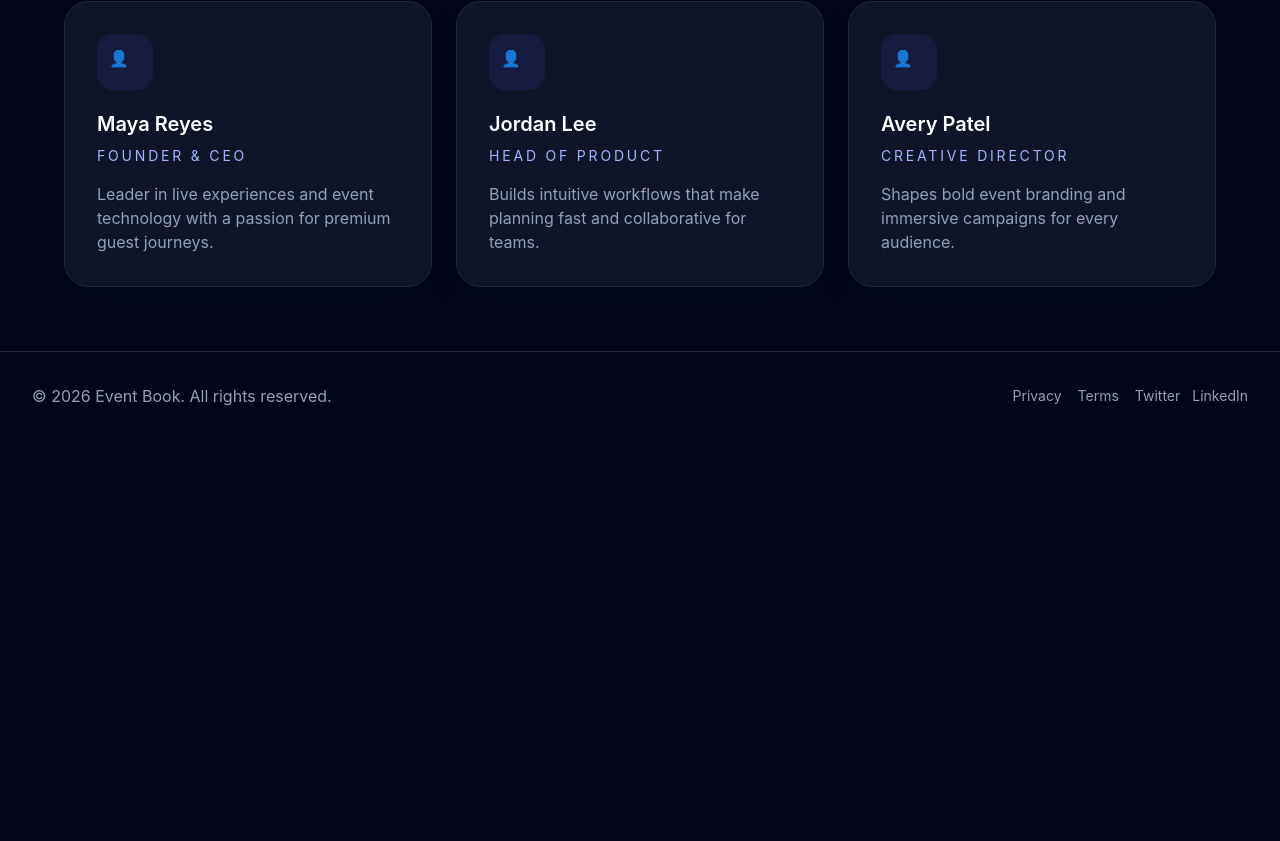
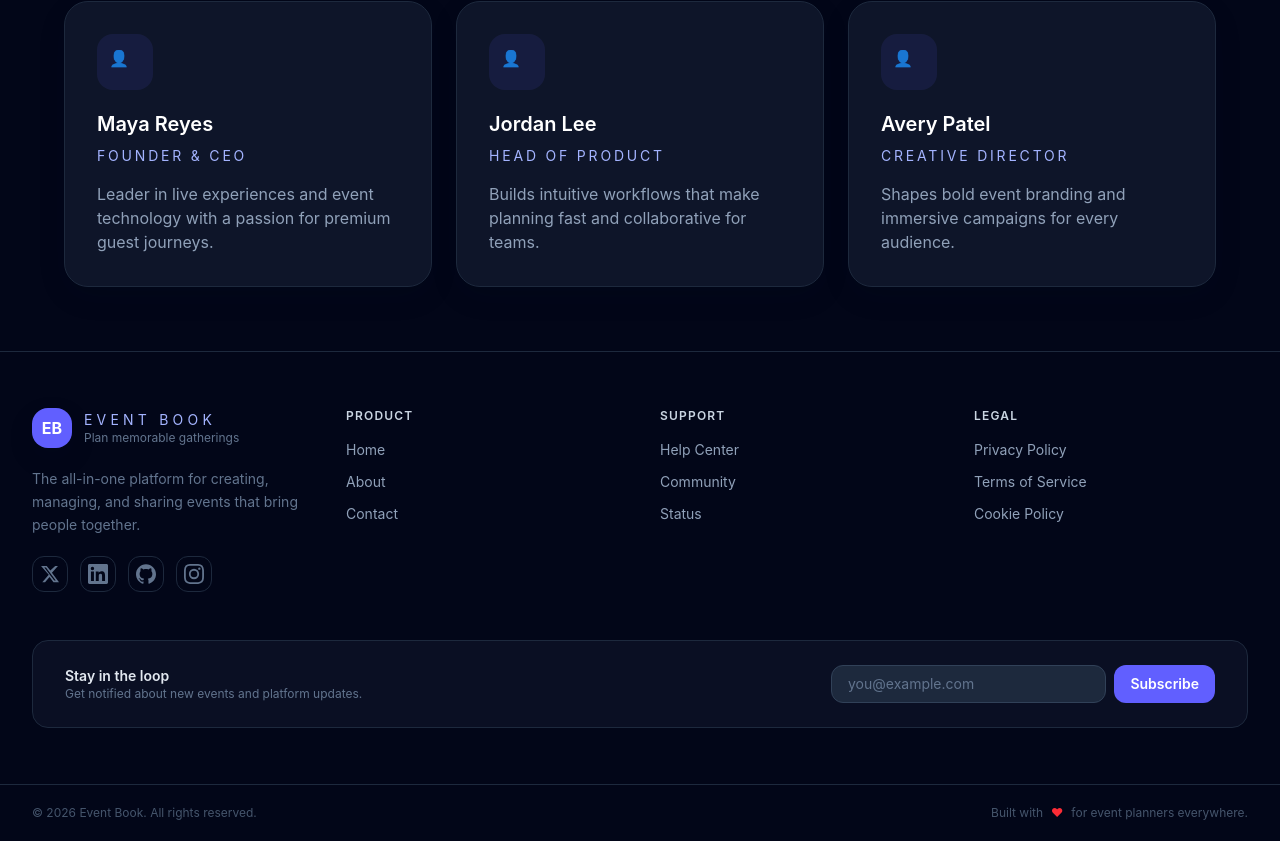
Before and after one commit to Dimitar-Totov/event-book, a React (Vite) app: page /about in a window 1280 px wide. Shown: the part 790-1631 px from the top of the page. Before the commit the page ends 1230 px from the top, so only its background shows below. Built offline with nearby package versions, Linux system fonts and the light colour scheme.

Commit message:
Fix style

```diff
--- a/src/App.tsx
+++ b/src/App.tsx
@@ -1,4 +1,61 @@
 import { Link, NavLink, Outlet } from 'react-router-dom';
+
+const footerLinks = {
+  product: [
+    { label: 'Home', path: '/' },
+    { label: 'About', path: '/about' },
+    { label: 'Contact', path: '/contact' },
+  ],
+  legal: [
+    { label: 'Privacy Policy', path: '#' },
+    { label: 'Terms of Service', path: '#' },
+    { label: 'Cookie Policy', path: '#' },
+  ],
+  support: [
+    { label: 'Help Center', path: '#' },
+    { label: 'Community', path: '#' },
+    { label: 'Status', path: '#' },
+  ],
+};
+
+const socialLinks = [
+  {
+    label: 'Twitter / X',
+    href: '#',
+    icon: (
+      <svg xmlns="http://www.w3.org/2000/svg" viewBox="0 0 24 24" fill="currentColor" className="h-5 w-5">
+        <path d="M18.244 2.25h3.308l-7.227 8.26 8.502 11.24H16.17l-4.714-6.231-5.401 6.231H2.744l7.73-8.835L1.254 2.25H8.08l4.253 5.622 5.911-5.622Zm-1.161 17.52h1.833L7.084 4.126H5.117z" />
+      </svg>
+    ),
+  },
+  {
+    label: 'LinkedIn',
+    href: '#',
+    icon: (
+      <svg xmlns="http://www.w3.org/2000/svg" viewBox="0 0 24 24" fill="currentColor" className="h-5 w-5">
+        <path d="M20.447 20.452h-3.554v-5.569c0-1.328-.027-3.037-1.852-3.037-1.853 0-2.136 1.445-2.136 2.939v5.667H9.351V9h3.414v1.561h.046c.477-.9 1.637-1.85 3.37-1.85 3.601 0 4.267 2.37 4.267 5.455v6.286zM5.337 7.433a2.062 2.062 0 0 1-2.063-2.065 2.064 2.064 0 1 1 2.063 2.065zm1.782 13.019H3.555V9h3.564v11.452zM22.225 0H1.771C.792 0 0 .774 0 1.729v20.542C0 23.227.792 24 1.771 24h20.451C23.2 24 24 23.227 24 22.271V1.729C24 .774 23.2 0 22.222 0h.003z" />
+      </svg>
+    ),
+  },
+  {
+    label: 'GitHub',
+    href: '#',
+    icon: (
+      <svg xmlns="http://www.w3.org/2000/svg" viewBox="0 0 24 24" fill="currentColor" className="h-5 w-5">
+        <path d="M12 .297c-6.63 0-12 5.373-12 12 0 5.303 3.438 9.8 8.205 11.385.6.113.82-.258.82-.577 0-.285-.01-1.04-.015-2.04-3.338.724-4.042-1.61-4.042-1.61C4.422 18.07 3.633 17.7 3.633 17.7c-1.087-.744.084-.729.084-.729 1.205.084 1.838 1.236 1.838 1.236 1.07 1.835 2.809 1.305 3.495.998.108-.776.417-1.305.76-1.605-2.665-.3-5.466-1.332-5.466-5.93 0-1.31.465-2.38 1.235-3.22-.135-.303-.54-1.523.105-3.176 0 0 1.005-.322 3.3 1.23.96-.267 1.98-.399 3-.405 1.02.006 2.04.138 3 .405 2.28-1.552 3.285-1.23 3.285-1.23.645 1.653.24 2.873.12 3.176.765.84 1.23 1.91 1.23 3.22 0 4.61-2.805 5.625-5.475 5.92.42.36.81 1.096.81 2.22 0 1.606-.015 2.896-.015 3.286 0 .315.21.69.825.57C20.565 22.092 24 17.592 24 12.297c0-6.627-5.373-12-12-12" />
+      </svg>
+    ),
+  },
+  {
+    label: 'Instagram',
+    href: '#',
+    icon: (
+      <svg xmlns="http://www.w3.org/2000/svg" viewBox="0 0 24 24" fill="currentColor" className="h-5 w-5">
+        <path d="M12 2.163c3.204 0 3.584.012 4.85.07 3.252.148 4.771 1.691 4.919 4.919.058 1.265.069 1.645.069 4.849 0 3.205-.012 3.584-.069 4.849-.149 3.225-1.664 4.771-4.919 4.919-1.266.058-1.644.07-4.85.07-3.204 0-3.584-.012-4.849-.07-3.26-.149-4.771-1.699-4.919-4.92-.058-1.265-.07-1.644-.07-4.849 0-3.204.013-3.583.07-4.849.149-3.227 1.664-4.771 4.919-4.919 1.266-.057 1.645-.069 4.849-.069zM12 0C8.741 0 8.333.014 7.053.072 2.695.272.273 2.69.073 7.052.014 8.333 0 8.741 0 12c0 3.259.014 3.668.072 4.948.2 4.358 2.618 6.78 6.98 6.98C8.333 23.986 8.741 24 12 24c3.259 0 3.668-.014 4.948-.072 4.354-.2 6.782-2.618 6.979-6.98.059-1.28.073-1.689.073-4.948 0-3.259-.014-3.667-.072-4.947-.196-4.354-2.617-6.78-6.979-6.98C15.668.014 15.259 0 12 0zm0 5.838a6.162 6.162 0 1 0 0 12.324 6.162 6.162 0 0 0 0-12.324zM12 16a4 4 0 1 1 0-8 4 4 0 0 1 0 8zm6.406-11.845a1.44 1.44 0 1 0 0 2.881 1.44 1.44 0 0 0 0-2.881z" />
+      </svg>
+    ),
+  },
+];
 
 const navItems = [
   { label: 'Home', path: '/' },
@@ -44,18 +101,119 @@ function App() {
         <Outlet />
       </main>
 
-      <footer className="border-t border-slate-800 bg-slate-950/95 px-6 py-8 text-slate-400 sm:px-8">
-        <div className="mx-auto flex max-w-7xl flex-col gap-6 md:flex-row md:items-center md:justify-between">
-          <p>© 2026 Event Book. All rights reserved.</p>
-          <div className="flex flex-wrap items-center gap-4 text-sm">
-            <a href="#" className="transition hover:text-white">Privacy</a>
-            <a href="#" className="transition hover:text-white">Terms</a>
-            <div className="flex items-center gap-3">
-              <span className="sr-only">Twitter</span>
-              <a href="#" className="transition hover:text-white">Twitter</a>
-              <span className="sr-only">LinkedIn</span>
-              <a href="#" className="transition hover:text-white">LinkedIn</a>
+      <footer className="border-t border-slate-800 bg-slate-950 text-slate-400">
+        {/* Main footer content */}
+        <div className="mx-auto max-w-7xl px-6 py-14 sm:px-8">
+          <div className="grid grid-cols-1 gap-10 sm:grid-cols-2 lg:grid-cols-4">
+
+            {/* Brand column */}
+            <div className="flex flex-col gap-5">
+              <Link to="/" className="flex items-center gap-3 text-current no-underline">
+                <div className="flex h-10 w-10 items-center justify-center rounded-2xl bg-indigo-500 text-base font-bold text-white shadow-soft">
+                  EB
+                </div>
+                <div>
+                  <p className="text-sm uppercase tracking-[0.3em] text-indigo-300">Event Book</p>
+                  <p className="text-xs text-slate-500">Plan memorable gatherings</p>
+                </div>
+              </Link>
+              <p className="text-sm leading-relaxed text-slate-500">
+                The all-in-one platform for creating, managing, and sharing events that bring people together.
+              </p>
+              {/* Social icons */}
+              <div className="flex items-center gap-3">
+                {socialLinks.map(({ label, href, icon }) => (
+                  <a
+                    key={label}
+                    href={href}
+                    aria-label={label}
+                    className="flex h-9 w-9 items-center justify-center rounded-xl border border-slate-800 text-slate-500 transition hover:border-indigo-500 hover:text-indigo-400"
+                  >
+                    {icon}
+                  </a>
+                ))}
+              </div>
             </div>
+
+            {/* Product links */}
+            <div>
+              <h3 className="mb-4 text-xs font-semibold uppercase tracking-widest text-slate-300">Product</h3>
+              <ul className="flex flex-col gap-3 text-sm">
+                {footerLinks.product.map(({ label, path }) => (
+                  <li key={label}>
+                    <Link to={path} className="transition hover:text-white">
+                      {label}
+                    </Link>
+                  </li>
+                ))}
+              </ul>
+            </div>
+
+            {/* Support links */}
+            <div>
+              <h3 className="mb-4 text-xs font-semibold uppercase tracking-widest text-slate-300">Support</h3>
+              <ul className="flex flex-col gap-3 text-sm">
+                {footerLinks.support.map(({ label, path }) => (
+                  <li key={label}>
+                    <a href={path} className="transition hover:text-white">
+                      {label}
+                    </a>
+                  </li>
+                ))}
+              </ul>
+            </div>
+
+            {/* Legal links */}
+            <div>
+              <h3 className="mb-4 text-xs font-semibold uppercase tracking-widest text-slate-300">Legal</h3>
+              <ul className="flex flex-col gap-3 text-sm">
+                {footerLinks.legal.map(({ label, path }) => (
+                  <li key={label}>
+                    <a href={path} className="transition hover:text-white">
+                      {label}
+                    </a>
+                  </li>
+                ))}
+              </ul>
+            </div>
+          </div>
+
+          {/* Newsletter strip */}
+          <div className="mt-12 rounded-2xl border border-slate-800 bg-slate-900/60 px-6 py-6 sm:px-8">
+            <div className="flex flex-col gap-4 sm:flex-row sm:items-center sm:justify-between">
+              <div>
+                <p className="text-sm font-semibold text-slate-200">Stay in the loop</p>
+                <p className="text-xs text-slate-500">Get notified about new events and platform updates.</p>
+              </div>
+              <form
+                onSubmit={(e) => e.preventDefault()}
+                className="flex w-full max-w-sm gap-2"
+              >
+                <input
+                  type="email"
+                  placeholder="you@example.com"
+                  className="flex-1 rounded-xl border border-slate-700 bg-slate-800 px-4 py-2 text-sm text-slate-100 placeholder-slate-500 outline-none transition focus:border-indigo-500 focus:ring-2 focus:ring-indigo-500/20"
+                />
+                <button
+                  type="submit"
+                  className="rounded-xl bg-indigo-500 px-4 py-2 text-sm font-semibold text-white transition hover:bg-indigo-400 active:scale-95"
+                >
+                  Subscribe
+                </button>
+              </form>
+            </div>
+          </div>
+        </div>
+
+        {/* Bottom bar */}
+        <div className="border-t border-slate-800 px-6 py-5 sm:px-8">
+          <div className="mx-auto flex max-w-7xl flex-col items-center justify-between gap-3 text-xs text-slate-600 sm:flex-row">
+            <p>© {new Date().getFullYear()} Event Book. All rights reserved.</p>
+            <p className="flex items-center gap-1">
+              Built with
+              <span className="mx-1 text-red-500">♥</span>
+              for event planners everywhere.
+            </p>
           </div>
         </div>
       </footer>
--- a/src/pages/Contact.tsx
+++ b/src/pages/Contact.tsx
@@ -25,13 +25,20 @@ const Contact = () => {
           </div>
 
           <div className="overflow-hidden rounded-3xl border border-slate-800 bg-slate-950/90">
-            <div className="h-72 w-full bg-slate-900">
-              <iframe
-                title="Event Book map"
-                className="h-full w-full border-0"
-                src="https://www.google.com/maps/embed?pb=!1m18!1m12!1m3!1d2689.909875176904!2d-122.34409068442055!3d47.60962457918469!2m3!1f0!2f0!3f0!3m2!1i1024!2i768!4f13.1!3m3!1m2!1s0x54901545d9fcc9f7%3A0x6fd3fa06e8f31bf9!2sSeattle%2C%20WA%2098101!5e0!3m2!1sen!2sus!4v1700000000000!5m2!1sen!2sus"
-                loading="lazy"
-              />
+            <div className="flex h-72 w-full flex-col items-center justify-center gap-4 bg-slate-900 p-8 text-center text-slate-300">
+              <span className="text-4xl">📍</span>
+              <div>
+                <p className="text-lg font-semibold text-white">Seattle, WA 98101</p>
+                <p className="mt-2 text-sm text-slate-400">View our location on Google Maps without loading the embedded map script.</p>
+              </div>
+              <a
+                href="https://www.google.com/maps/place/Seattle,+WA+98101"
+                target="_blank"
+                rel="noreferrer"
+                className="rounded-full bg-indigo-500 px-5 py-3 text-sm font-semibold text-white transition hover:bg-indigo-400"
+              >
+                Open map
+              </a>
             </div>
           </div>
         </div>
```
